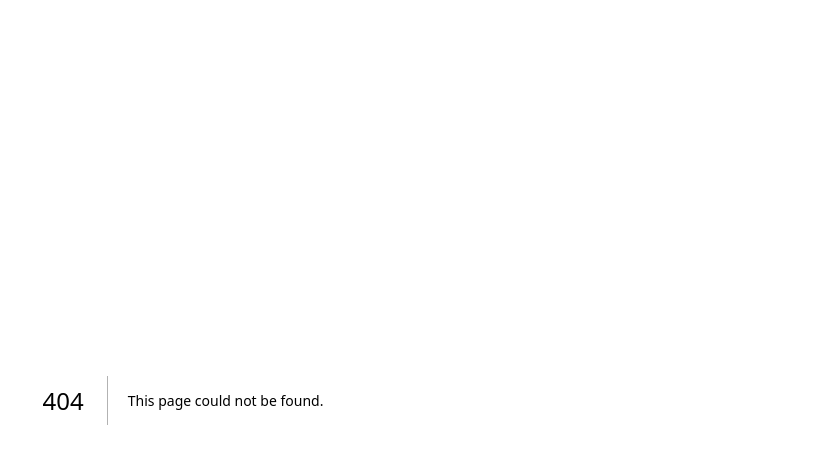
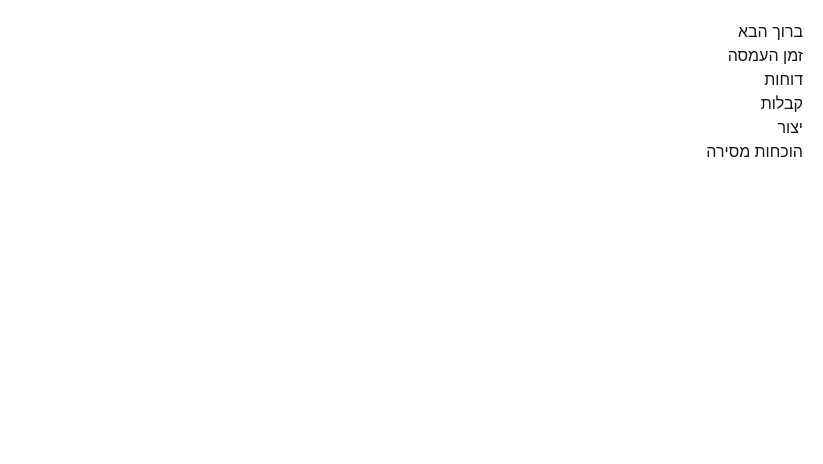
Before and after one commit to majdmajd-abo/celsius-factory, a Next.js app: page / in a window 1280 px wide. Before the commit this address had no page. Shown: the top 464 px of the page, without its empty margins (457-1280 px from the left). Built offline with nearby package versions, Linux system fonts and the light colour scheme.

Commit message:
feat: add home page with navigation

```diff
--- /dev/null
+++ b/src/app/page.tsx
@@ -0,0 +1,14 @@
+export default function Home() {
+  return (
+    <main style={{ padding: 20, direction: "rtl" }}>
+      <h1>ברוך הבא</h1>
+      <ul>
+        <li><a href="/loading">זמן העמסה</a></li>
+        <li><a href="/reports">דוחות</a></li>
+        <li><a href="/receipts">קבלות</a></li>
+        <li><a href="/production">יצור</a></li>
+        <li><a href="/deliveries">הוכחות מסירה</a></li>
+      </ul>
+    </main>
+  );
+}
```
